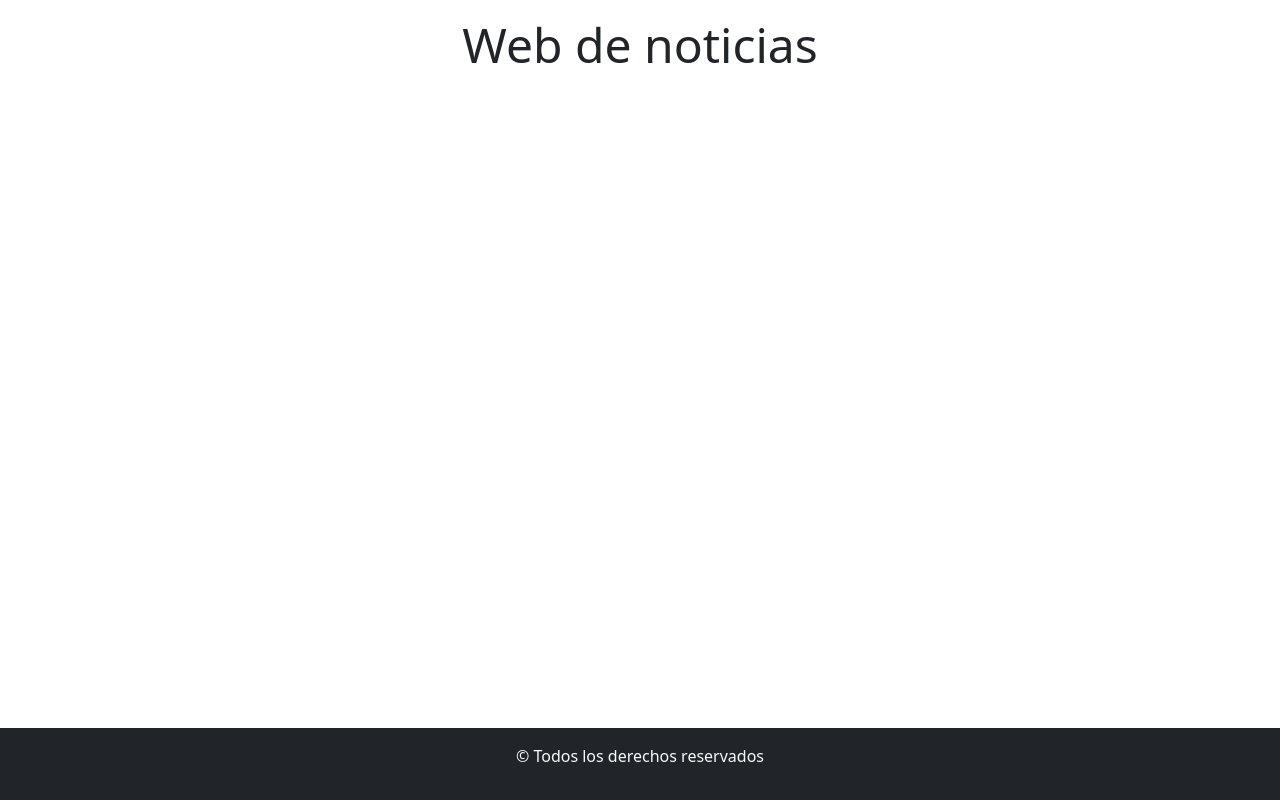
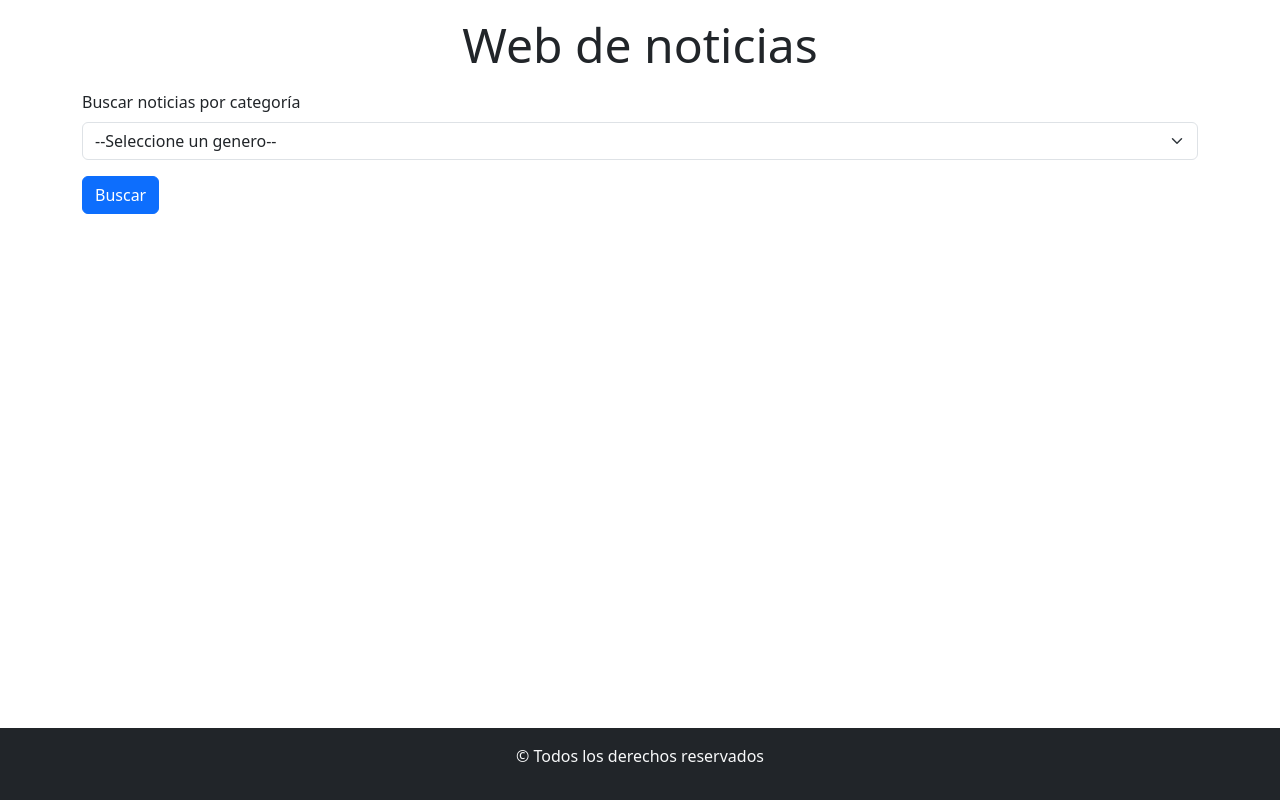
Before and after one commit to lourdesgarciafyl/tp-react-ejercicio-11, a React (Vite) app: page / in a window 1280 px wide. Built offline with nearby package versions, Linux system fonts and the light colour scheme.

Commit message:
se agrega la estructura del formulario

```diff
--- a/src/App.jsx
+++ b/src/App.jsx
@@ -1,7 +1,7 @@
 import './App.css'
 import 'bootstrap/dist/css/bootstrap.min.css';
 import { Container } from 'react-bootstrap';
-
+import FormularioNoticias from './components/FormularioNoticias';
 
 function App() {
 
@@ -9,7 +9,8 @@ function App() {
     <>
     <Container id='containerPrincipal'>
       <h1 className="display-5 text-center my-3">Web de noticias</h1>
-        </Container>
+      <FormularioNoticias></FormularioNoticias>
+    </Container>
     <footer className='bg-dark text-light text-center py-3'>
       <p>&copy; Todos los derechos reservados</p>
     </footer>
--- /dev/null
+++ b/src/components/FormularioNoticias.jsx
@@ -0,0 +1,35 @@
+import { Form, Col, Row, Button } from "react-bootstrap";
+import { useForm } from "react-hook-form";
+
+const FormularioNoticias = () => {
+    const { register, formState: {errors}, reset , handleSubmit} = useForm()
+
+    const apretarEnviar = (data) => {
+        reset()
+      }
+
+    return (
+        <Form noValidate onSubmit={handleSubmit(apretarEnviar)}>
+            <Form.Group>
+                <Form.Label>Buscar noticias por categoría</Form.Label>
+                <Form.Select {...register(`categoria`, {
+                required: "Campo obligatorio"
+            })}>
+                <option value="">--Seleccione un genero--</option>
+                <option value="aventura">Aventura</option>
+                <option value="biografico">Biográfico</option>
+                <option value="comedia">Comedia</option>
+                <option value="drama">Drama</option>
+                <option value="romance">Romance</option>
+                <option value="terror">Terror</option>
+                </Form.Select>
+                <Form.Text className="text-danger">{errors.categoria?.message}</Form.Text>
+            </Form.Group>
+            <Button className="mt-3" variant="primary" type="submit">
+              Buscar
+           </Button>
+        </Form>
+    )
+}
+
+export default FormularioNoticias;
```
Also changed, not shown: src/components/Formulario.jsx (deleted).
